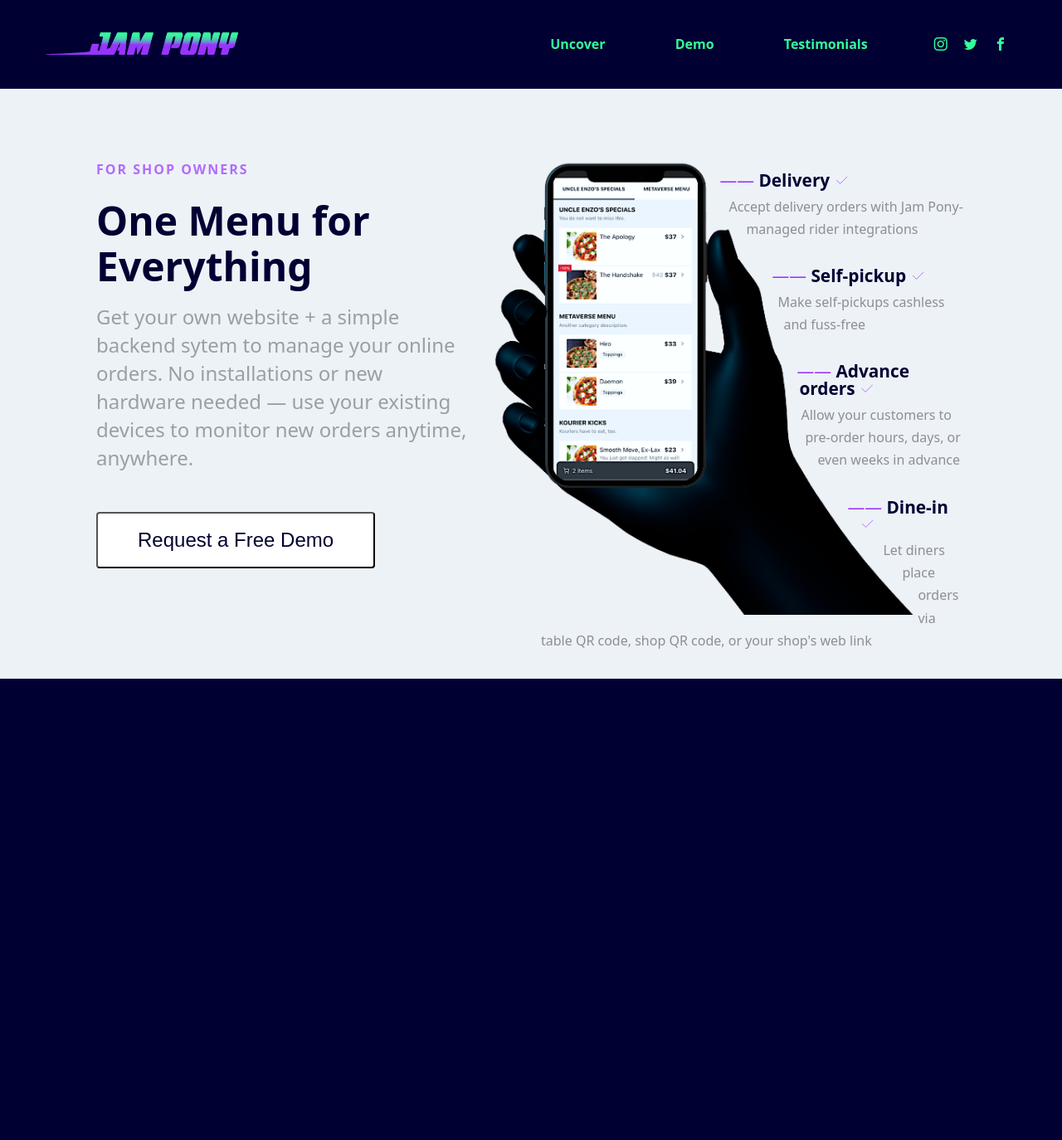
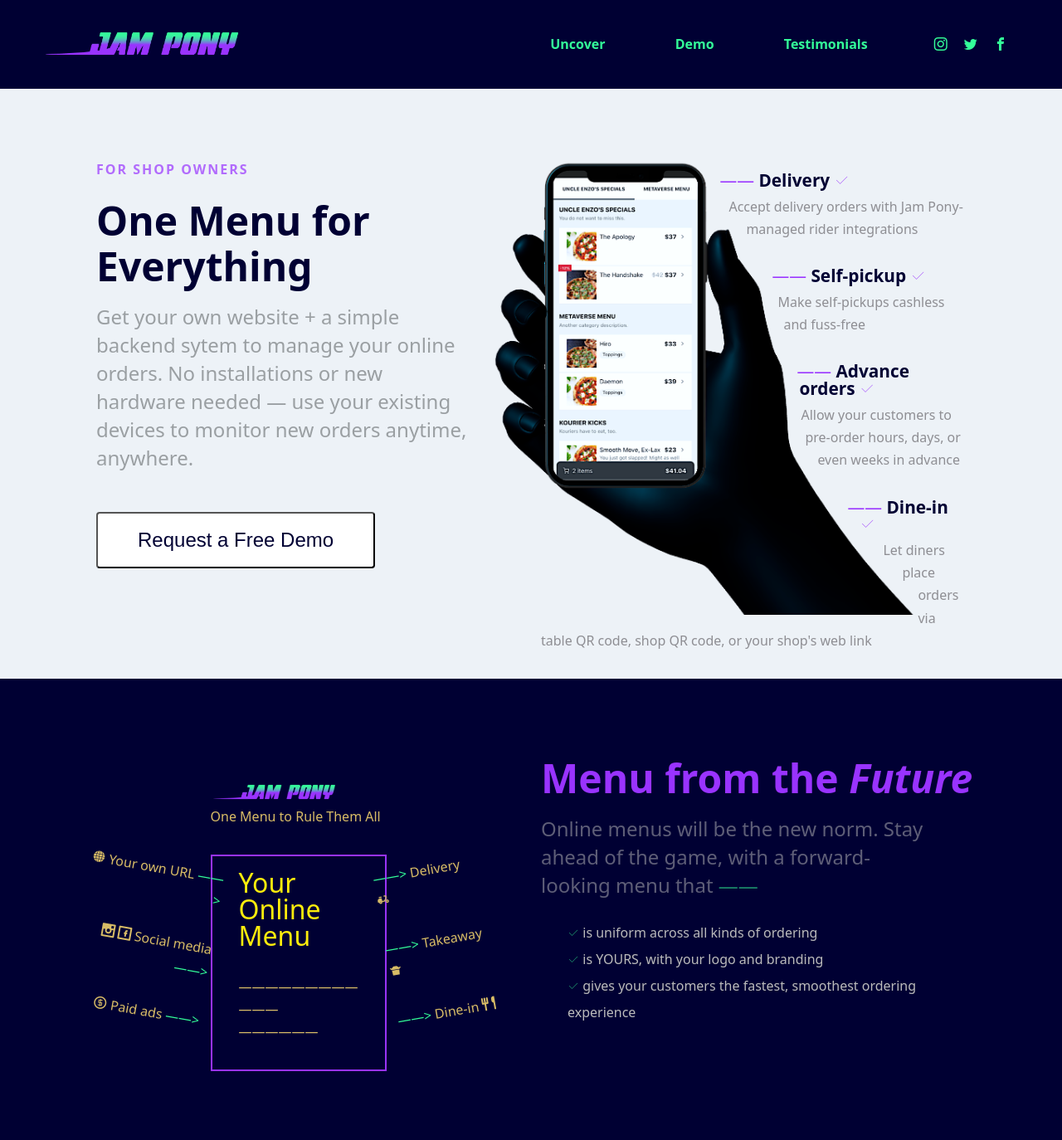
Before and after one commit to poppacalypse/jampony_delivery, a Jekyll site: the page built from partners/merchant-benefits.html, in a window 1280 px wide. Shown: the whole page at 83% size. Built offline with Jekyll 4.4.1, drawn with Linux system fonts in a browser that asks for light colours; some web fonts are replaced; before the commit the page ends 900 px from its top, so only the background shows below that.

Commit message:
Finish 'Menu from the Future' section - layout, design, copy.

```diff
--- a/_includes/for-shop-owners.html
+++ b/_includes/for-shop-owners.html
@@ -12,7 +12,7 @@
       {% endif %}
     </div>
 
-    <div class="column">
+    <div class="column column-flex">
       <div class="visual">
         <img class="with-visual" src="/images/site/one_menu.png" alt="">
         <h4><span class="arrow">&mdash;&mdash;</span> Delivery <span class="arrow">✓</span></h4>
--- a/_includes/head.html
+++ b/_includes/head.html
@@ -3,11 +3,11 @@
 <meta property="og:title" content="{{ page.title }}" />
 {% else %}
 <title>
-  Jam Pony Delivery - We Help Small Businesses Keep 100% of Their Profits
+  Jam Pony Delivery - We Help Small Businesses Keep 100% of Their Revenue
 </title>
 <meta
   property="og:title"
-  content="Jam Pony Delivery - We Help Small Businesses Keep 100% of Their Profits"
+  content="Jam Pony Delivery - We Help Small Businesses Keep 100% of Their Revenue"
 />
 {% endif %}
 
--- a/css/main.css
+++ b/css/main.css
@@ -427,9 +427,6 @@ h1 {
   padding-right: 3.5rem;
   line-height: 2.125rem;
 }
-.column:last-child {
-  display: flex;
-}
 .with-visual {
   /* margin-bottom: -2px; */
   shape-outside: url(/images/site/one_menu.png);
@@ -457,14 +454,68 @@ h1 {
   font-weight: 600;
   margin: 1rem 0 0.5rem;
 }
-.column:last-child p {
+.column-flex {
+  display: flex;
+  justify-content: space-around;
+}
+.column-flex p {
   color: #8e8e93;
   margin-bottom: 2rem;
+}
+.without-pretitle {
+  padding-top: 10vh;
+}
+.column .light {
+  color: #bbb;
+}
+.bodycopy {
+  margin: 1.5em 0 3em 2em;
+  line-height: 2;
+  padding-bottom: 10vh;
 }
 .arrow {
   font-weight: 100;
   color: #93f;
+}
+.column .light .arrow {
+  color: #3f9;
+}
+.col-3 {
+  align-self: center;
+}
+.col-3 p {
+  color: #d8bc66;
 
+}
+.col-3-left p {
+}
+.col-3 img {
+  width: 12vw;
+}
+.col-3-left {
+  text-align: right;
+  transform: rotate(10deg);
+}
+.col-3-center {
+  margin-top: -7vh;
+}
+.col-3-right {
+  transform: rotate(-10deg);
+  padding-right: 3vw;
+}
+.column .purple {
+  color: #93f;
+}
+.menu-box {
+  border: 2px solid #93f;
+  height: 25vh;
+  padding: 1em 2em;
+  display: block;
+}
+.menu-box-title {
+  font-size: 2em;
+  margin-bottom: 1em;
+  color: #fcec0c;
 }
 /* future to-do styles  */
 .about-comparison {
--- a/partners/merchant-benefits.html
+++ b/partners/merchant-benefits.html
@@ -7,3 +7,45 @@ permalink: /partners/merchant-benefits/
 <section class="merchants-or-affiliates merchants benefits">
   {% include for-shop-owners.html %}
 </section>
+
+<section class="container">
+  <div class="columns without-pretitle">
+    <div class="column column-flex">
+      <div class="col-3 col-3-left light">
+        <p><span class="icon-globe7"></span> Your own URL <span class="arrow">&mdash;&mdash;&gt;</span></p>
+        <p><span class="icon-social4"></span> <span class="icon-social3"></span> Social media <span class="arrow">&mdash;&mdash;&gt;</span></p>
+        <p><span class="icon-coin-dollar"></span> Paid ads <span class="arrow">&mdash;&mdash;&gt;</span></p>
+      </div>
+
+      <div class="col-3 col-3-center">
+        <img src="/images/logo/jampony_logo.png" alt="">
+        <p>One Menu to Rule Them All</p>
+          <div class="menu-box">
+            <div class="menu-box-title">Your <br>Online <br>Menu</div>
+            <p>&mdash;&mdash;&mdash;&mdash;&mdash;&mdash;&mdash;&mdash;&mdash;
+            <br>&mdash;&mdash;&mdash;
+            <br>&mdash;&mdash;&mdash;&mdash;&mdash;&mdash;</p>
+          </div>
+      </div>
+
+      <div class="col-3 col-3-right light">
+        <p><span class="arrow">&mdash;&mdash;&gt;</span> Delivery <span class="icon-delivery_dining"></span> </p>
+        <p><span class="arrow">&mdash;&mdash;&gt;</span> Takeaway <span class="icon-takeout_dining"></span> </p>
+        <p><span class="arrow">&mdash;&mdash;&gt;</span> Dine-in <span class="icon-food"></span> </p>
+      </div>
+    </div>
+
+    <div class="column">
+      <h2 class="purple">Menu from the <em>Future</em></h2>
+      <p class="subtitle light">Online menus will be the new norm. Stay ahead of the game, with a forward-looking menu that <span class="arrow">&mdash;&mdash;</span>
+      </p>
+
+      <p class="light bodycopy">
+        <span class="arrow">✓</span> is uniform across all kinds of ordering
+        <br><span class="arrow">✓</span> is YOURS, with your logo and branding
+        <br><span class="arrow">✓</span> gives your customers the fastest, smoothest ordering experience
+
+    </p>
+    </div>
+  </div>
+</section>
```
Also changed, not shown: 3 other files.
